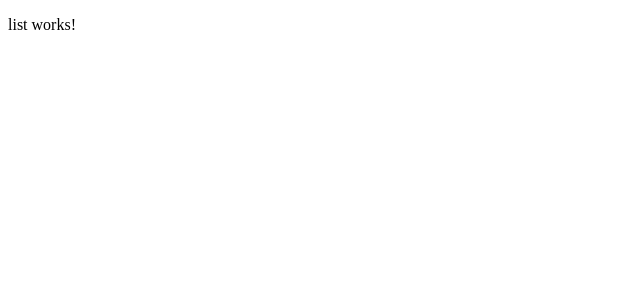
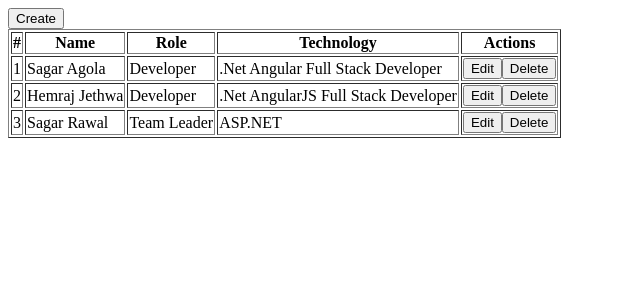
Before and after one commit to sagar-agola/product-manager, an Angular app in the folder PM.Web/: page / in a window 1280 px wide. Shown: the top 300 px of the page, without its empty margins (0-640 px from the left). Built offline with nearby package versions, Linux system fonts and the light colour scheme.

Commit message:
completed users CRUD usign static data

```diff
--- a/PM.Web/src/app/modules/static-data/detail/detail.component.html
+++ b/PM.Web/src/app/modules/static-data/detail/detail.component.html
@@ -1 +1,42 @@
-<p>detail works!</p>
+<table>
+    <tr>
+        <td>
+            <label for="name">Name</label>
+        </td>
+        <td>
+            <input type="text" name="name" [(ngModel)]="user.name">
+        </td>
+    </tr>
+    <tr>
+        <td colspan="2"></td>
+    </tr>
+    <tr>
+        <td>
+            <label for="role">Role</label>
+        </td>
+        <td>
+            <input type="text" name="role" [(ngModel)]="user.role">
+        </td>
+    </tr>
+    <tr>
+        <td colspan="2"></td>
+    </tr>
+    <tr>
+        <td>
+            <label for="technology">Technology</label>
+        </td>
+        <td>
+            <input type="text" name="technology" [(ngModel)]="user.technology">
+        </td>
+    </tr>
+    <tr>
+        <td colspan="2"></td>
+    </tr>
+    <tr>
+        <td></td>
+        <td>
+            <button (click)="save()">Submit</button>
+            <button [routerLink]="[ '/static-data' ]" routerLinkActive="router-link-active" >Cancel</button>
+        </td>
+    </tr>
+</table>
--- a/PM.Web/src/app/modules/static-data/detail/detail.component.ts
+++ b/PM.Web/src/app/modules/static-data/detail/detail.component.ts
@@ -1,4 +1,7 @@
 import { Component, OnInit } from '@angular/core';
+import { ActivatedRoute, Router } from '@angular/router';
+import { User } from '../models/user';
+import { StaticDataService } from '../static-data.service';
 
 @Component({
   selector: 'app-detail',
@@ -7,9 +10,38 @@ import { Component, OnInit } from '@angular/core';
 })
 export class DetailComponent implements OnInit {
 
-  constructor() { }
+  user: User = {};
+
+  constructor(
+    private route: ActivatedRoute,
+    private router: Router,
+    private _userSerivce: StaticDataService
+  ) { }
 
   ngOnInit(): void {
+    this.route.params.subscribe(params => {
+      if (params.id) {
+        this.user = this._userSerivce.Get(params.id) ?? {};
+      }
+    });
+  }
+
+  save(): void {
+    const isDuplicate: boolean = this._userSerivce.CheckDuplicate(this.user.name, this.user.id);
+
+    if (isDuplicate) {
+      window.alert("Duplicate User");
+      return;
+    }
+
+    const isSuccedded: boolean = this.user.id ? this._userSerivce.Update(this.user) : this._userSerivce.Create(this.user.name, this.user.role, this.user.technology);
+
+    if (isSuccedded) {
+      this.router.navigate([ "/static-data/" ]);
+    }
+    else {
+      window.alert(`Could not ${this.user.id ? "update" : "create"} user`);
+    }
   }
 
 }
--- a/PM.Web/src/app/modules/static-data/list/list.component.html
+++ b/PM.Web/src/app/modules/static-data/list/list.component.html
@@ -1 +1,29 @@
-<p>list works!</p>
+<button [routerLink]="['/static-data/create']" routerLinkActive="router-link-active" >Create</button>
+<table border="1">
+    <thead>
+        <tr>
+            <th>#</th>
+            <th>Name</th>
+            <th>Role</th>
+            <th>Technology</th>
+            <th>Actions</th>
+        </tr>
+    </thead>
+    <tbody>
+        <tr *ngIf="users.length == 0">
+            <td colspan="4">
+                Users not found
+            </td>
+        </tr>
+        <tr *ngFor="let user of users; let i = index">
+            <td>{{ i + 1 }}</td>
+            <td>{{ user.name }}</td>
+            <td>{{ user.role }}</td>
+            <td>{{ user.technology }}</td>
+            <td>
+                <button [routerLink]="[ '/static-data/edit', user.id]" routerLinkActive="router-link-active" >Edit</button>
+                <button (click)="delete(user.id)">Delete</button>
+            </td>
+        </tr>
+    </tbody>
+</table>
--- a/PM.Web/src/app/modules/static-data/list/list.component.ts
+++ b/PM.Web/src/app/modules/static-data/list/list.component.ts
@@ -1,4 +1,6 @@
 import { Component, OnInit } from '@angular/core';
+import { User } from '../models/user';
+import { StaticDataService } from '../static-data.service';
 
 @Component({
   selector: 'app-list',
@@ -7,9 +9,28 @@ import { Component, OnInit } from '@angular/core';
 })
 export class ListComponent implements OnInit {
 
-  constructor() { }
+  users: User[] = [];
+
+  constructor(
+    private _userSerivce: StaticDataService
+  ) { }
 
   ngOnInit(): void {
+    this.users = this._userSerivce.users;
+  }
+
+  delete(id: number): void {
+    const isUserConfirmed: boolean =  window.confirm("Are you sure you want to delete user");
+
+    if (isUserConfirmed) {
+      const isDeleted: boolean = this._userSerivce.Delete(id);
+
+      if (isDeleted == false) {
+        window.alert("Could not delete user");
+      }
+
+      this.users = this._userSerivce.users;
+    }
   }
 
 }
--- /dev/null
+++ b/PM.Web/src/app/modules/static-data/models/user.ts
@@ -0,0 +1,13 @@
+export class User {
+    id?: number;
+    name?: string;
+    role?: string;
+    technology?: string;
+
+    constructor(id: number, name: string, role: string, technology: string) {
+        this.id = id;
+        this.name = name;
+        this.role = role;
+        this.technology = technology;
+    }
+}
--- a/PM.Web/src/app/modules/static-data/static-data.module.ts
+++ b/PM.Web/src/app/modules/static-data/static-data.module.ts
@@ -4,6 +4,7 @@ import { CommonModule } from '@angular/common';
 import { StaticDataRoutingModule } from './static-data-routing.module';
 import { ListComponent } from './list/list.component';
 import { DetailComponent } from './detail/detail.component';
+import { FormsModule } from '@angular/forms';
 
 
 @NgModule({
@@ -13,6 +14,7 @@ import { DetailComponent } from './detail/detail.component';
   ],
   imports: [
     CommonModule,
+    FormsModule,
     StaticDataRoutingModule
   ]
 })
--- /dev/null
+++ b/PM.Web/src/app/modules/static-data/static-data.service.ts
@@ -0,0 +1,85 @@
+import { Injectable } from '@angular/core';
+import { User } from './models/user';
+
+@Injectable({
+  providedIn: 'root'
+})
+export class StaticDataService {
+
+  users: User[] = [
+    {
+      id: 1,
+      name: "Sagar Agola",
+      role: "Developer",
+      technology: ".Net Angular Full Stack Developer"
+    },
+    {
+      id: 2,
+      name: "Hemraj Jethwa",
+      role: "Developer",
+      technology: ".Net AngularJS Full Stack Developer"
+    },
+    {
+      id: 3,
+      name: "Sagar Rawal",
+      role: "Team Leader",
+      technology: "ASP.NET"
+    }
+  ];
+
+  constructor() { }
+
+  CheckDuplicate(name: string, id: number): boolean {
+    return this.users.some(u => u.name == name && (id == 0 || u.id != id));
+  }
+
+  Get(id: number): User | null {
+    let filterUsers: User[] = this.users.filter(u => u.id == id);
+
+    if (filterUsers && filterUsers.length > 0) {
+      return filterUsers[0];
+    }
+
+    return null;
+  }
+
+  Create(name: string, role: string, technology: string): boolean {
+    this.users.push(new User(this.getMaxId(), name, role, technology));
+    return true;
+  }
+
+  Update(user: User): boolean {
+    let isFound: boolean = false;
+
+    this.users.forEach(item => {
+      if (item.id == user.id) {
+        item.name = user.name,
+        item.role = user.role;
+        item.technology = user.technology;
+
+        isFound = true;
+      }
+    });
+
+    return isFound;
+  }
+
+  Delete(id: number): boolean {
+    if (this.users.some(u => u.id == id) == false) {
+      return false;
+    }
+
+    this.users = this.users.filter(u => u.id != id);
+    return true;
+  }
+
+  private getMaxId(): number {
+    const sortedUsers: User[] = this.users.sort((a, b) => b.id - a.id);
+
+    if (sortedUsers && sortedUsers.length > 0) {
+      return sortedUsers[0].id + 1;
+    }
+
+    return 1;
+  }
+}
--- a/PM.Web/tsconfig.json
+++ b/PM.Web/tsconfig.json
@@ -5,7 +5,7 @@
     "baseUrl": "./",
     "outDir": "./dist/out-tsc",
     "forceConsistentCasingInFileNames": true,
-    "strict": true,
+    "strict": false,
     "noImplicitReturns": true,
     "noFallthroughCasesInSwitch": true,
     "sourceMap": true,
```
